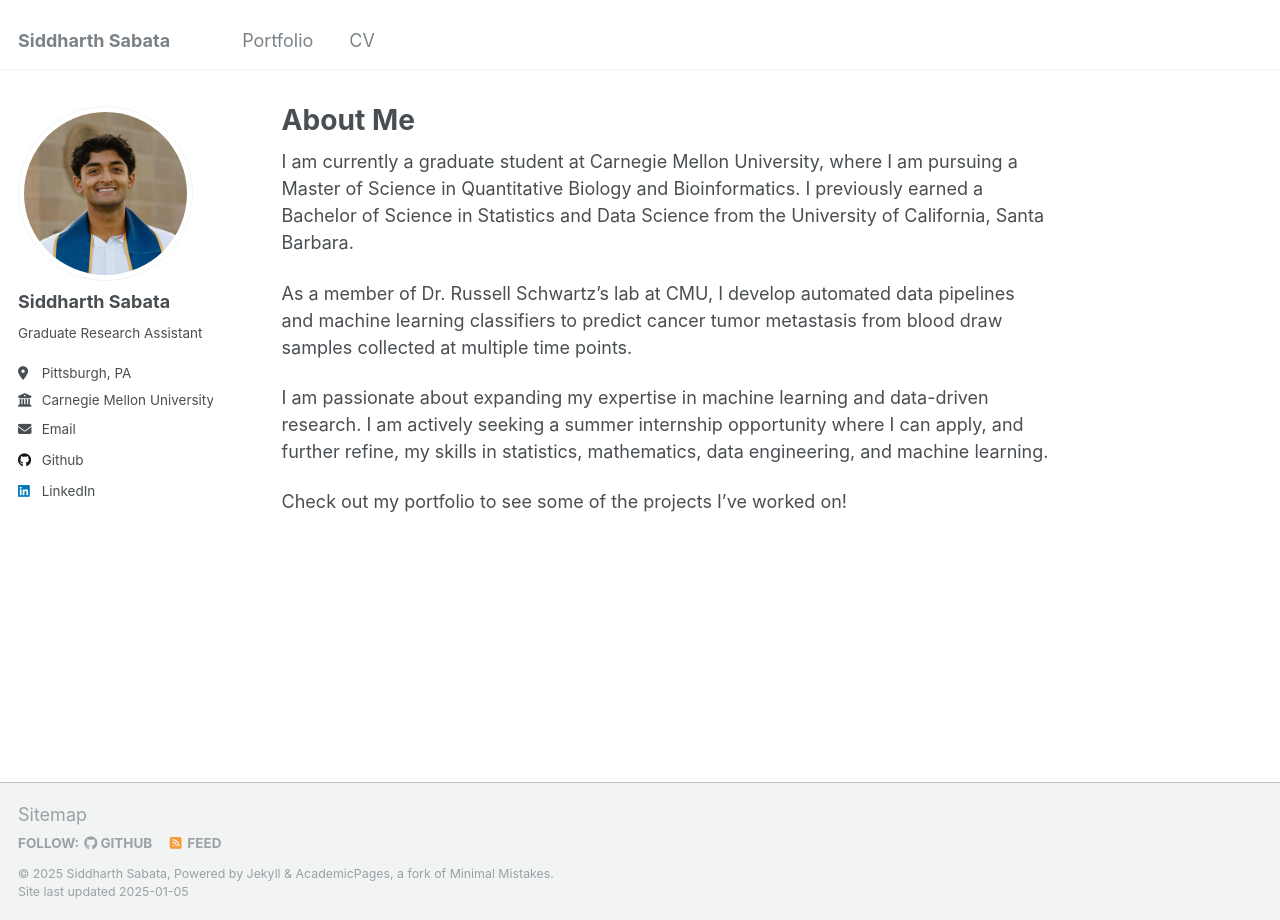
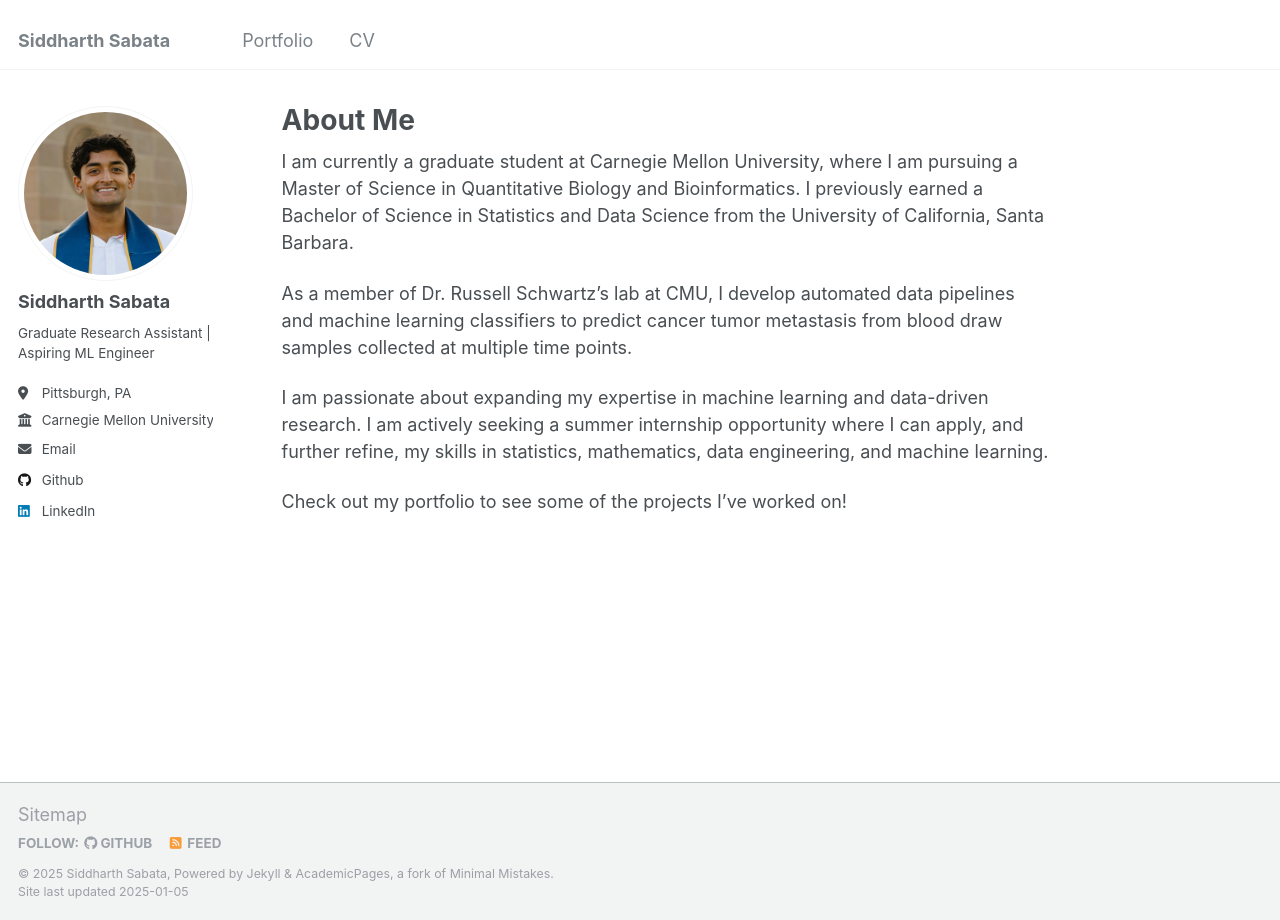
Before and after one commit to siddsabata/siddsabata.github.io, a Jekyll site: the page built from _pages/about.md, in a window 1280 px wide. Built offline with Jekyll 4.4.1, drawn with Linux system fonts in a browser that asks for light colours.

Commit message:
Update _config.yml

```diff
--- a/_config.yml
+++ b/_config.yml
@@ -24,7 +24,7 @@ author:
   avatar           : "profile.jpeg"
   name             : "Siddharth Sabata"
   pronouns         : # example: "she/her"
-  bio              : "Graduate Research Assistant"
+  bio              : "Graduate Research Assistant\n | Aspiring ML Engineer"
   location         : "Pittsburgh, PA"
   employer         : "Carnegie Mellon University"
   uri              : # URL
```
